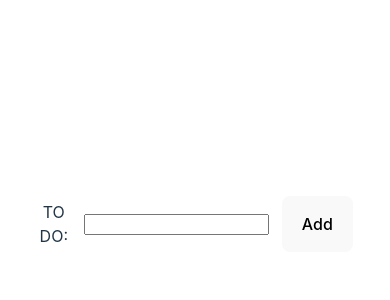
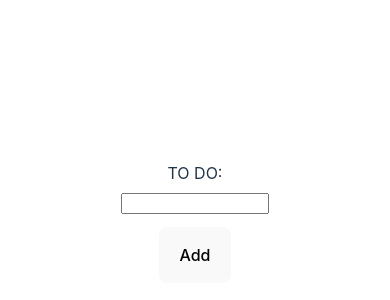
Before and after one commit to KyleMThornton/React-To-Do-List, a React (Vite) app: page / in a window 390 px wide. Shown: the part 198-498 px from the top of the page. Built offline with nearby package versions, Linux system fonts and the light colour scheme.

Commit message:
Added responsiveness

```diff
--- a/src/components/ToDo.css
+++ b/src/components/ToDo.css
@@ -7,3 +7,14 @@
 input {
     margin: 0.5rem;
 }
+
+@media screen and (max-width: 480px) {
+    .inputBar {
+        flex-direction: column;
+    }
+
+    #toDoInput {
+        margin: 0.5rem;
+        width: 70%;
+    }
+}
```
